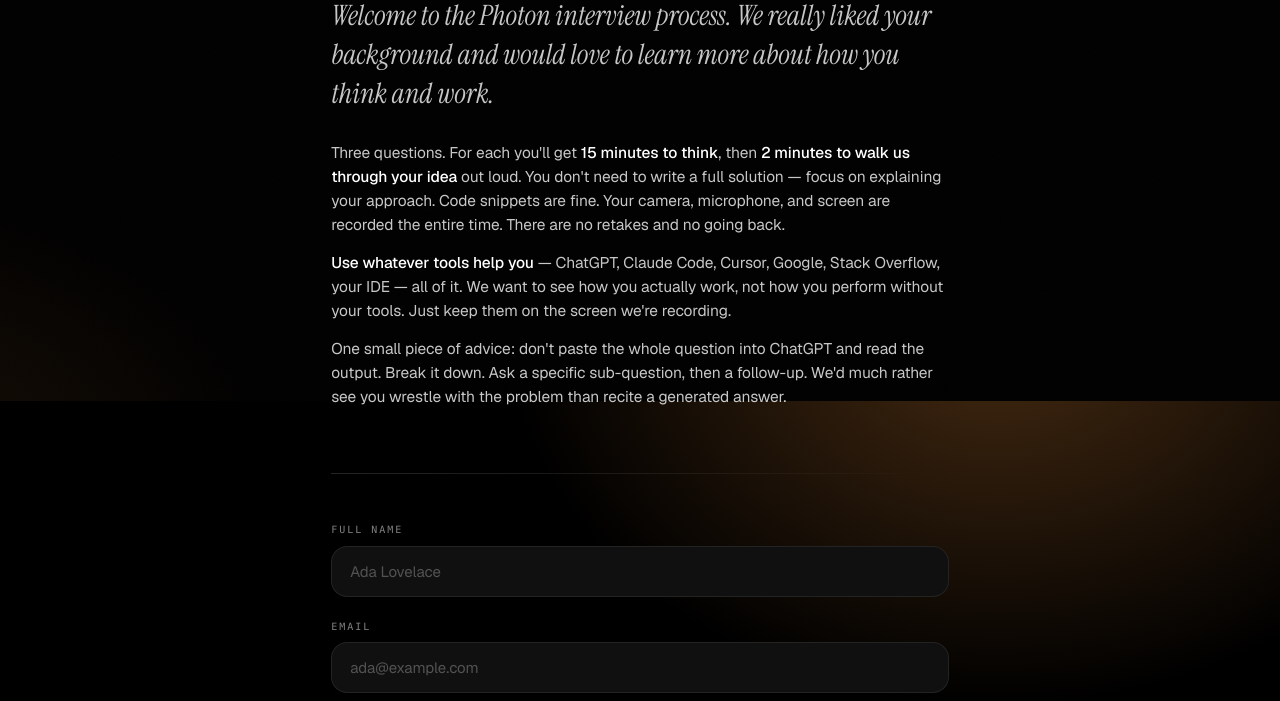
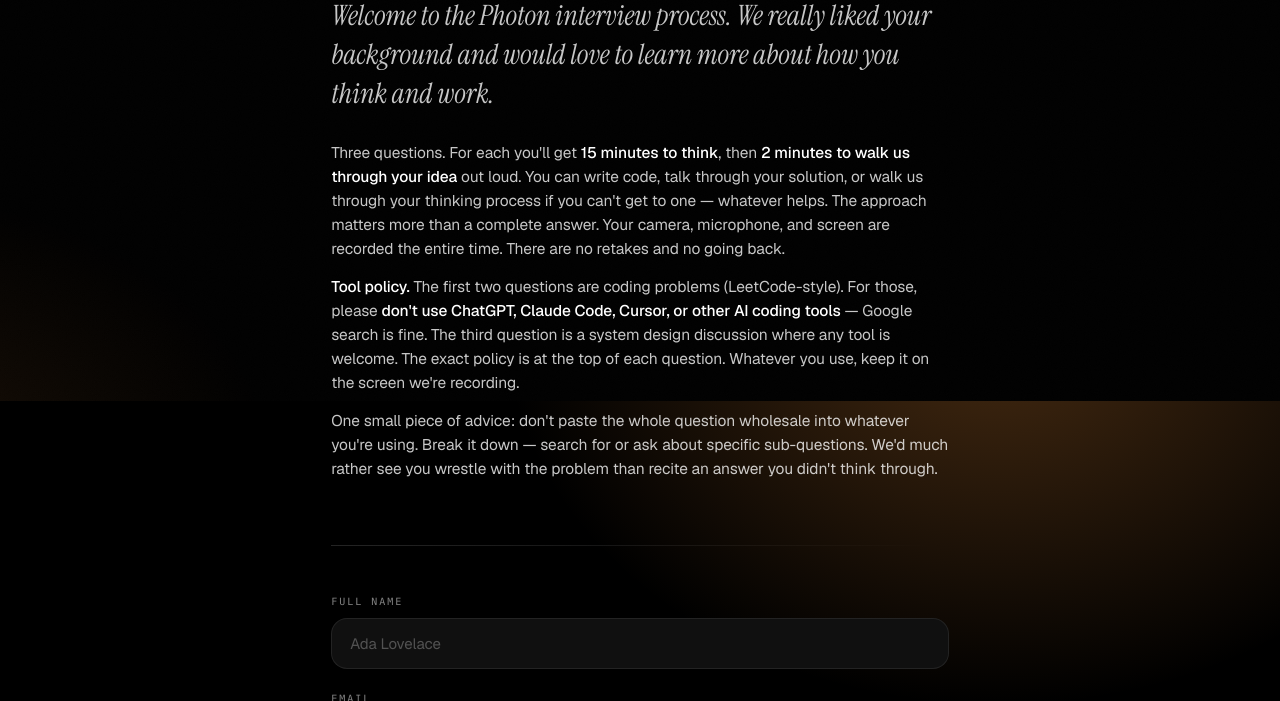
Before and after one commit to danieltyx/photon_interview, a website: page public/index.html in a window 1280 px wide. Shown: the part 399-1100 px from the top of the page. Drawn offline with nearby package versions, Linux system fonts and the light colour scheme; a web font is replaced by a local one.

Commit message:
content: per-question tool policy +   idea/code/talk-through framing

```diff
--- a/public/app.js
+++ b/public/app.js
@@ -209,8 +209,8 @@ function runPhase(phase, seconds) {
     skipBtn.textContent = phase === "thinking" ? "Skip to answer" : "Done — next question";
     skipBtn.disabled = false;
     hint.textContent = phase === "thinking"
-      ? "Use any tool you want — ChatGPT, Claude, Google, your IDE, anything. Just keep it on the screen we're recording."
-      : "Walk us through your idea and approach. You don't need a full solution — code snippets are fine if they help. Keep it under 2 minutes.";
+      ? "Read the tool policy at the top of the question. Keep whatever you use on the screen we're recording."
+      : "Walk us through your idea or thinking. You can write code, talk it through, or both. Keep it under 2 minutes.";
 
     let remaining = seconds;
     let done = false;
--- a/public/index.html
+++ b/public/index.html
@@ -27,19 +27,24 @@
       <p>
         Three questions. For each you'll get <strong>15&nbsp;minutes to think</strong>,
         then <strong>2&nbsp;minutes to walk us through your idea</strong> out loud.
-        You don't need to write a full solution — focus on explaining your approach.
-        Code snippets are fine. Your camera, microphone, and screen are recorded
-        the entire time. There are no retakes and no going back.
+        You can write code, talk through your solution, or walk us through your
+        thinking process if you can't get to one — whatever helps. The approach
+        matters more than a complete answer. Your camera, microphone, and screen
+        are recorded the entire time. There are no retakes and no going back.
       </p>
       <p>
-        <strong>Use whatever tools help you</strong> — ChatGPT, Claude Code, Cursor, Google,
-        Stack Overflow, your IDE — all of it. We want to see how you actually work,
-        not how you perform without your tools. Just keep them on the screen we're recording.
+        <strong>Tool policy.</strong> The first two questions are coding problems
+        (LeetCode-style). For those, please <strong>don't use ChatGPT, Claude Code,
+        Cursor, or other AI coding tools</strong> — Google search is fine. The third
+        question is a system design discussion where any tool is welcome. The exact
+        policy is at the top of each question. Whatever you use, keep it on the
+        screen we're recording.
       </p>
       <p>
-        One small piece of advice: don't paste the whole question into ChatGPT and read
-        the output. Break it down. Ask a specific sub-question, then a follow-up. We'd
-        much rather see you wrestle with the problem than recite a generated answer.
+        One small piece of advice: don't paste the whole question wholesale into
+        whatever you're using. Break it down — search for or ask about specific
+        sub-questions. We'd much rather see you wrestle with the problem than
+        recite an answer you didn't think through.
       </p>
 
       <hr class="intake-divider" />
```
Also changed, not shown: questions.json (+3 -3 lines).
